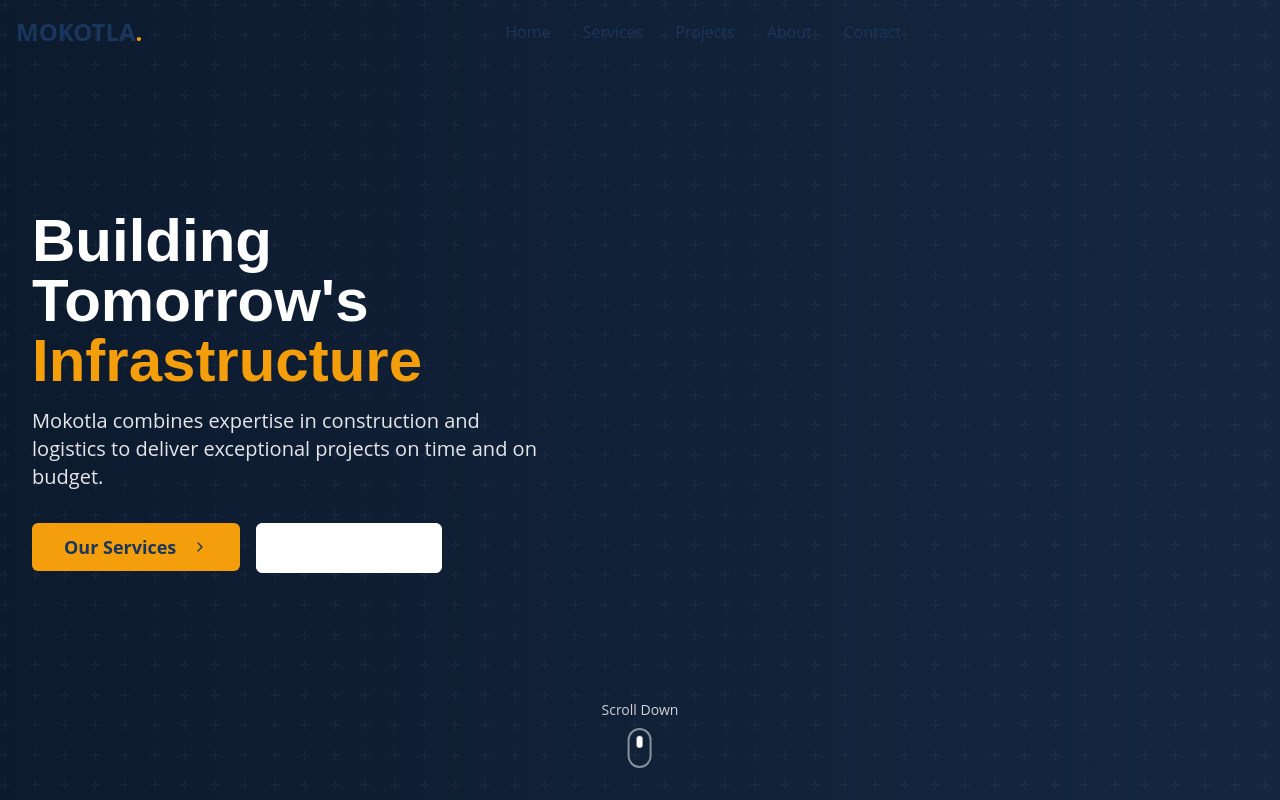
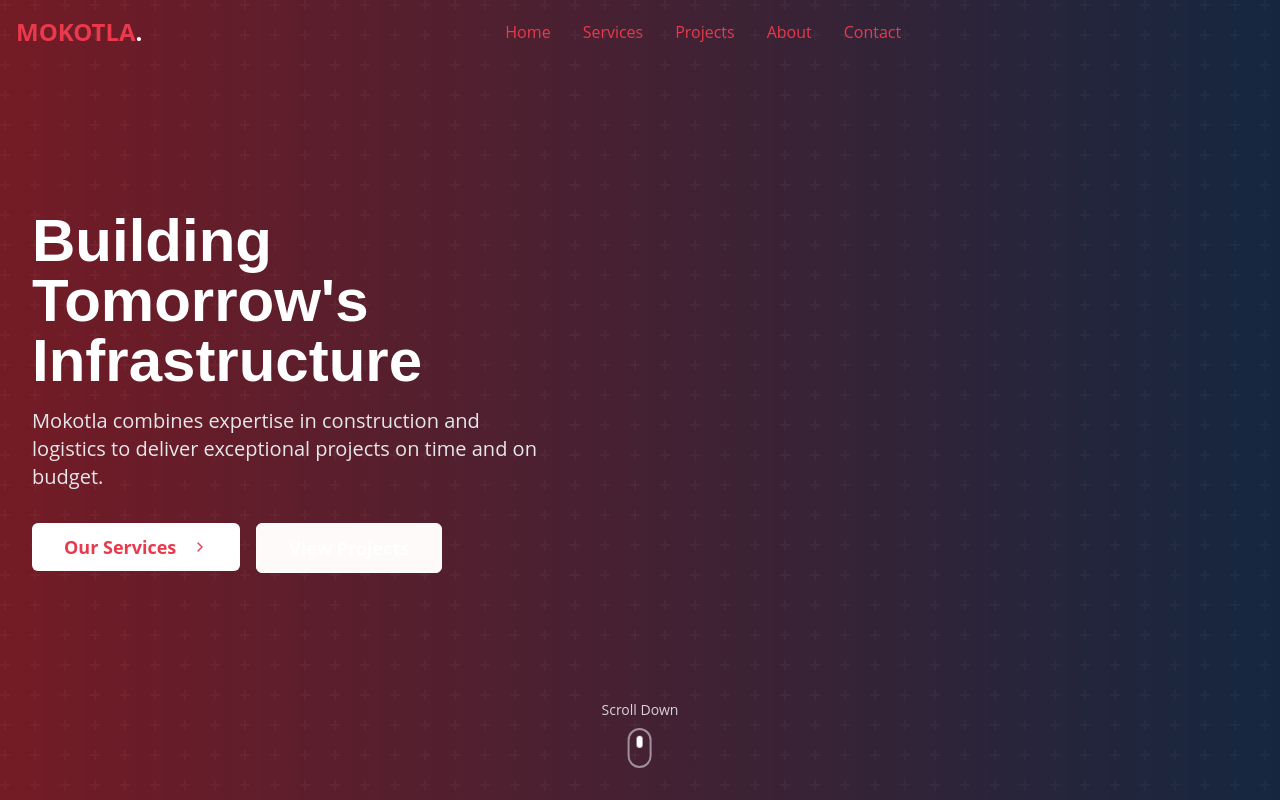
Before and after one commit to purplerain-hub/mokotla-journey-builder, a React (Vite) app: page / in a window 1280 px wide. Shown: the top 800 px of the page. Built offline with nearby package versions, Linux system fonts and the light colour scheme.

Commit message:
Refactor: Change color scheme to red and white
Update color variables and styles to use red and white.

```diff
--- a/src/index.css
+++ b/src/index.css
@@ -1,4 +1,3 @@
-
 @tailwind base;
 @tailwind components;
 @tailwind utilities;
@@ -7,26 +6,22 @@
 
 @layer base {
   :root {
-    --background: 0 0% 100%;
-    --foreground: 222.2 84% 4.9%;
-
+    --background: 0 100% 99%; /* Almost white */
+    --foreground: 351 100% 45%; /* Red */
+    --primary: 351 100% 45%; /* Red */
+    --primary-foreground: 0 0% 100%; /* White */
+    --secondary: 0 0% 100%; /* White */
+    --secondary-foreground: 351 100% 45%; /* Red */
+    --accent: 351 100% 45%; /* Red */
+    --accent-foreground: 0 0% 100%; /* White */
     --card: 0 0% 100%;
     --card-foreground: 222.2 84% 4.9%;
 
     --popover: 0 0% 100%;
     --popover-foreground: 222.2 84% 4.9%;
 
-    --primary: 220 47% 23%;
-    --primary-foreground: 210 40% 98%;
-
-    --secondary: 210 40% 96.1%;
-    --secondary-foreground: 222.2 47.4% 11.2%;
-
     --muted: 210 40% 96.1%;
     --muted-foreground: 215.4 16.3% 46.9%;
-
-    --accent: 38 97% 51%;
-    --accent-foreground: 222.2 47.4% 11.2%;
 
     --destructive: 0 84.2% 60.2%;
     --destructive-foreground: 210 40% 98%;
--- a/tailwind.config.ts
+++ b/tailwind.config.ts
@@ -1,4 +1,3 @@
-
 import type { Config } from "tailwindcss";
 
 export default {
@@ -64,8 +63,8 @@ export default {
           ring: 'hsl(var(--sidebar-ring))'
         },
         mokotla: {
-					blue: '#1A365D',
-					yellow: '#F59E0B',
+          blue: '#ea384c',
+          yellow: '#fff',
           gray: '#4A5568',
           lightgray: '#F7FAFC',
         }
```
Lines whose indentation alone changed are shown as unchanged.
